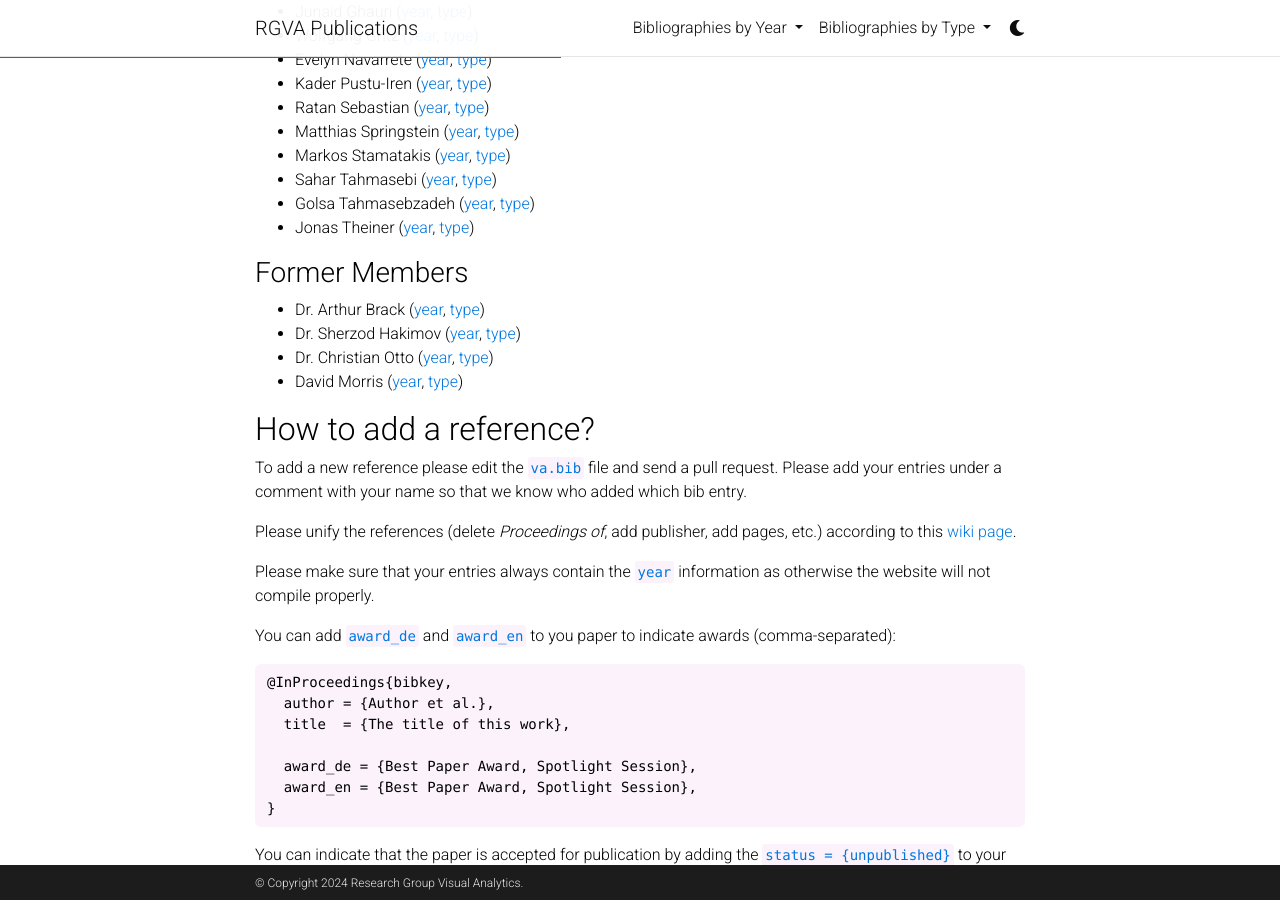
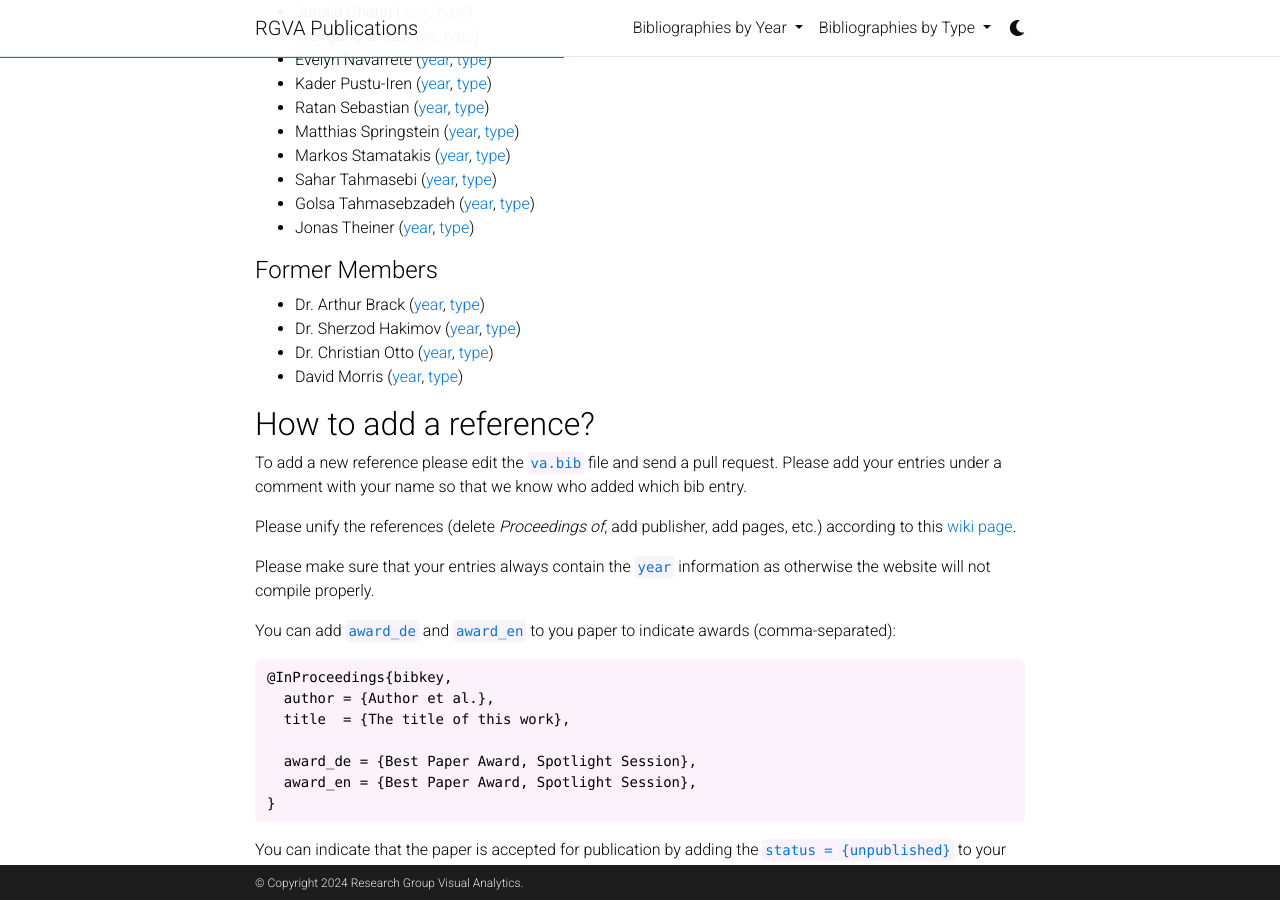
Before and after one commit to sahartahmasebi/va-bib, a Jekyll site: the page built from _pages/publications.md, in a window 1280 px wide and 900 px high, scrolled down 406 px. Built offline with Jekyll 4.4.1, drawn with Linux system fonts in a browser that asks for light colours; comment, search, counter and statistics services are not loaded; a style sheet for code colours, icons or effects is not loaded.

Commit message:
style change

```diff
--- a/_pages/publications.md
+++ b/_pages/publications.md
@@ -28,7 +28,7 @@ nav_order: 0
 - Golsa Tahmasebzadeh ([year](/va-bib/tahmasebzadehg), [type](/va-bib/tahmasebzadehg-type))
 - Jonas Theiner ([year](/va-bib/theinerj), [type](/va-bib/theinerj-type))
 
-### Former Members
+#### Former Members
 
 - Dr. Arthur Brack ([year](/va-bib/bracka), [type](/va-bib/bracka-type))
 - Dr. Sherzod Hakimov ([year](/va-bib/hakimovs), [type](/va-bib/hakimovs-type))
```
